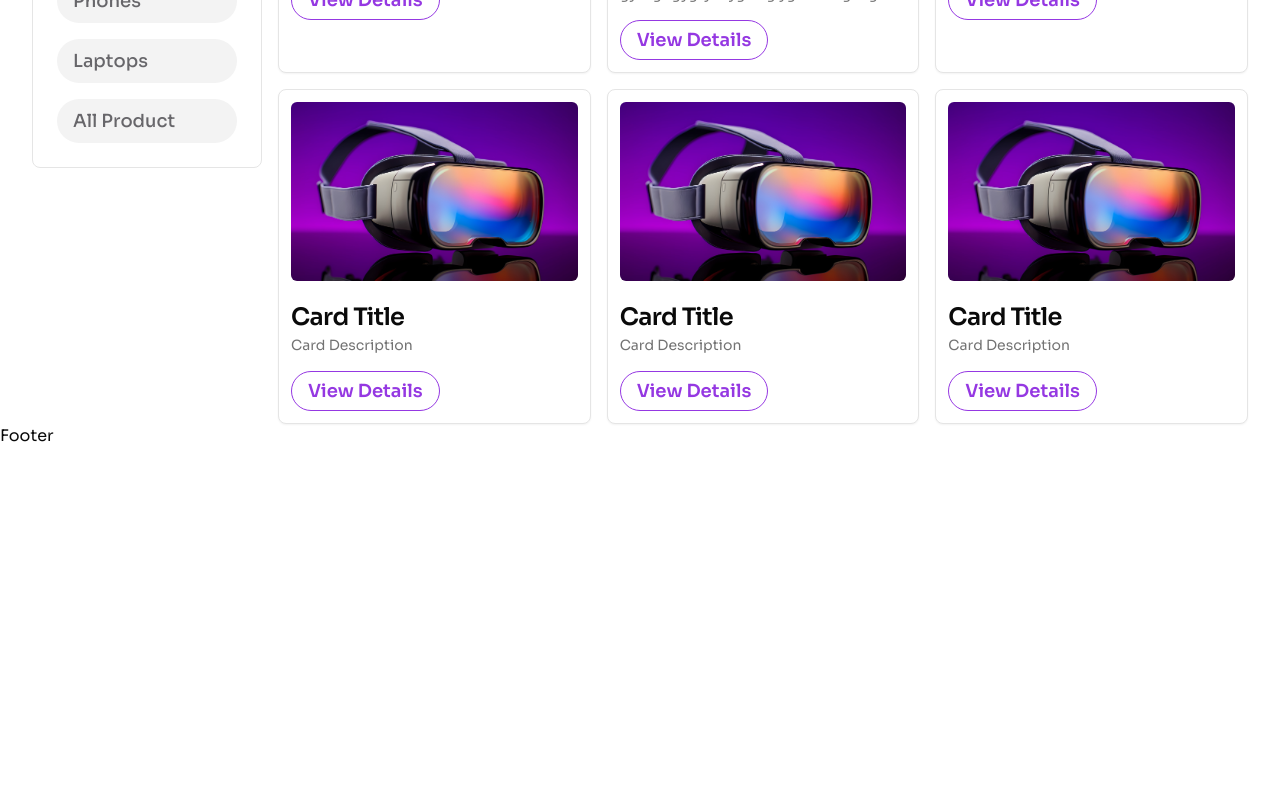
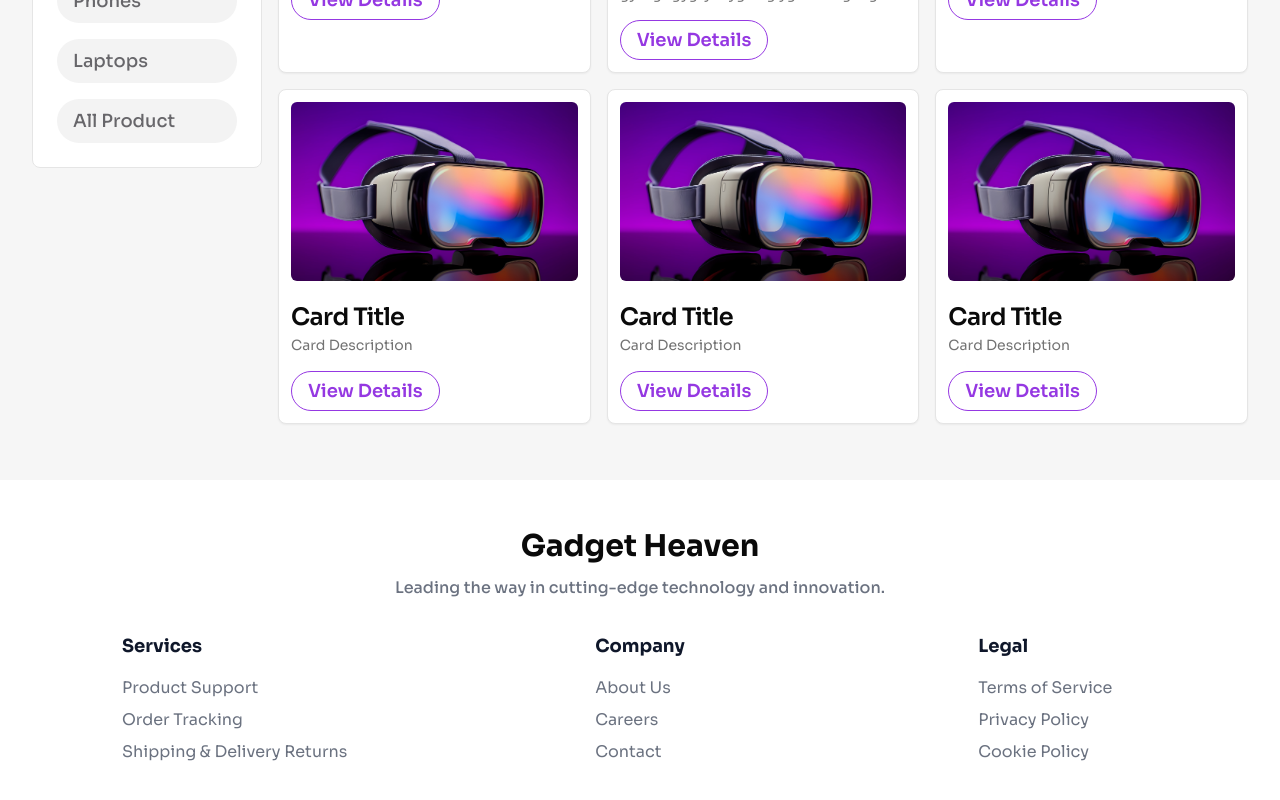
Before and after one commit to imashiksarkar/gadget-heaven, a React (Vite) app: page / in a window 1280 px wide. Shown: the part 1442-2242 px from the top of the page. Before the commit the page ends 1890 px from the top, so only its background shows below. Built offline with nearby package versions, Linux system fonts and the light colour scheme.

Commit message:
- footer section complete

```diff
--- a/src/components/Footer/index.tsx
+++ b/src/components/Footer/index.tsx
@@ -1,5 +1,63 @@
+import { Link } from 'react-router-dom'
+
 const Footer = () => {
-  return <div>Footer</div>
+  return (
+    <footer className='mt-14 py-12 bg-white'>
+      <div className='con'>
+        <header className='flex flex-col items-center'>
+          <h2 className='text-3xl font-bold'>Gadget Heaven</h2>
+          <p className='font-medium text-gray-500 mt-3'>
+            Leading the way in cutting-edge technology and innovation.
+          </p>
+        </header>
+
+        <section className='links grid grid-cols-1 md:grid-cols-3 justify-items-center mt-8 text-gray-500'>
+          <div className='support'>
+            <h4 className='text-lg font-bold text-slate-900'>Services</h4>
+            <ul className='mt-4 flex flex-col gap-2'>
+              <li>
+                <Link to={'/product_support'}>Product Support</Link>
+              </li>
+              <li>
+                <Link to={'/order_tracking'}>Order Tracking</Link>
+              </li>
+              <li>
+                <Link to={'/shipping_dr'}>Shipping & Delivery Returns</Link>
+              </li>
+            </ul>
+          </div>
+          <div className='about-us'>
+            <h4 className='text-lg font-bold text-slate-900'>Company</h4>
+            <ul className='mt-4 flex flex-col gap-2'>
+              <li>
+                <Link to={'/about_us'}>About Us</Link>
+              </li>
+              <li>
+                <Link to={'/careers'}>Careers</Link>
+              </li>
+              <li>
+                <Link to={'/contact'}>Contact</Link>
+              </li>
+            </ul>
+          </div>
+          <div className='policy'>
+            <h4 className='text-lg font-bold text-slate-900'>Legal</h4>
+            <ul className='mt-4 flex flex-col gap-2'>
+              <li>
+                <Link to={'/tos'}>Terms of Service</Link>
+              </li>
+              <li>
+                <Link to={'/privacy_policy'}>Privacy Policy</Link>
+              </li>
+              <li>
+                <Link to={'/cookie_policy'}>Cookie Policy</Link>
+              </li>
+            </ul>
+          </div>
+        </section>
+      </div>
+    </footer>
+  )
 }
 
 export default Footer
--- a/src/index.css
+++ b/src/index.css
@@ -70,7 +70,7 @@
 
 @layer components {
   body {
-    @apply h-dvh;
+    @apply h-dvh bg-[#F6F6F6];
 
     #root {
       @apply h-full flex flex-col;
```
